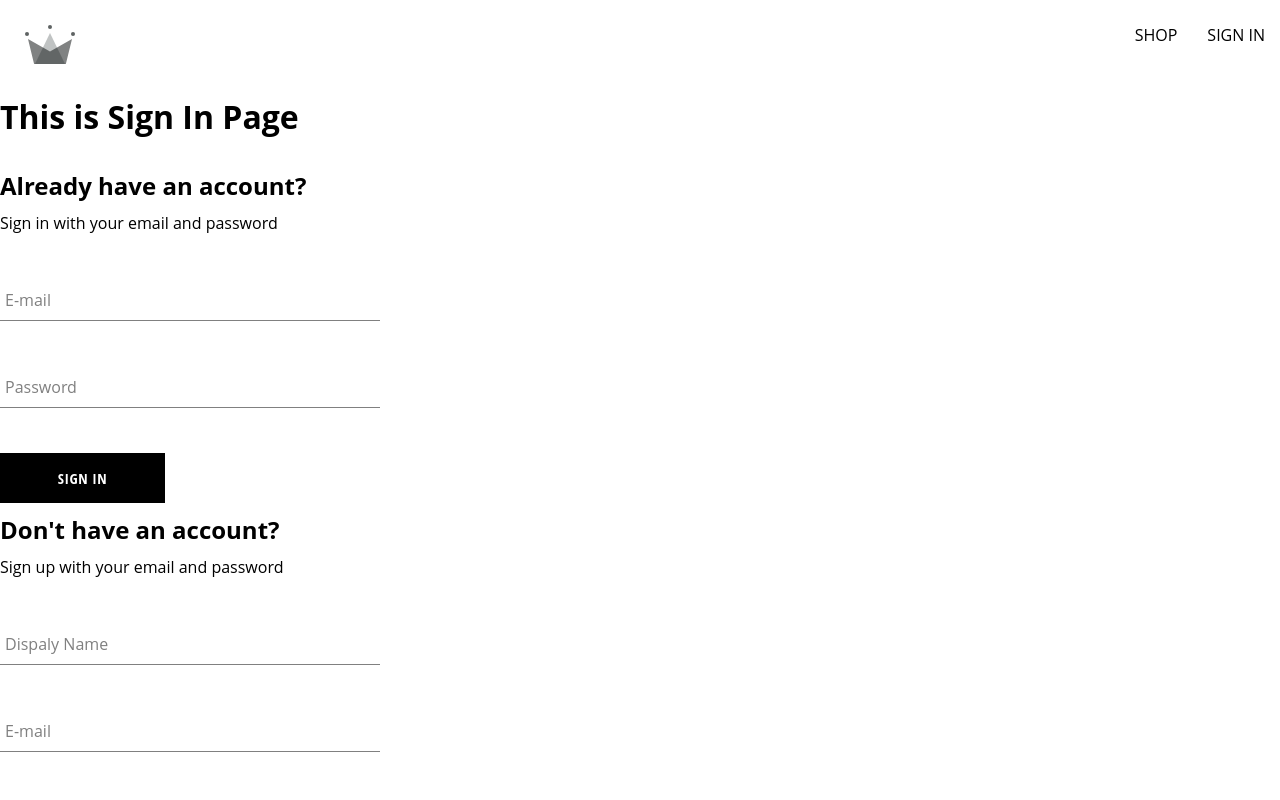
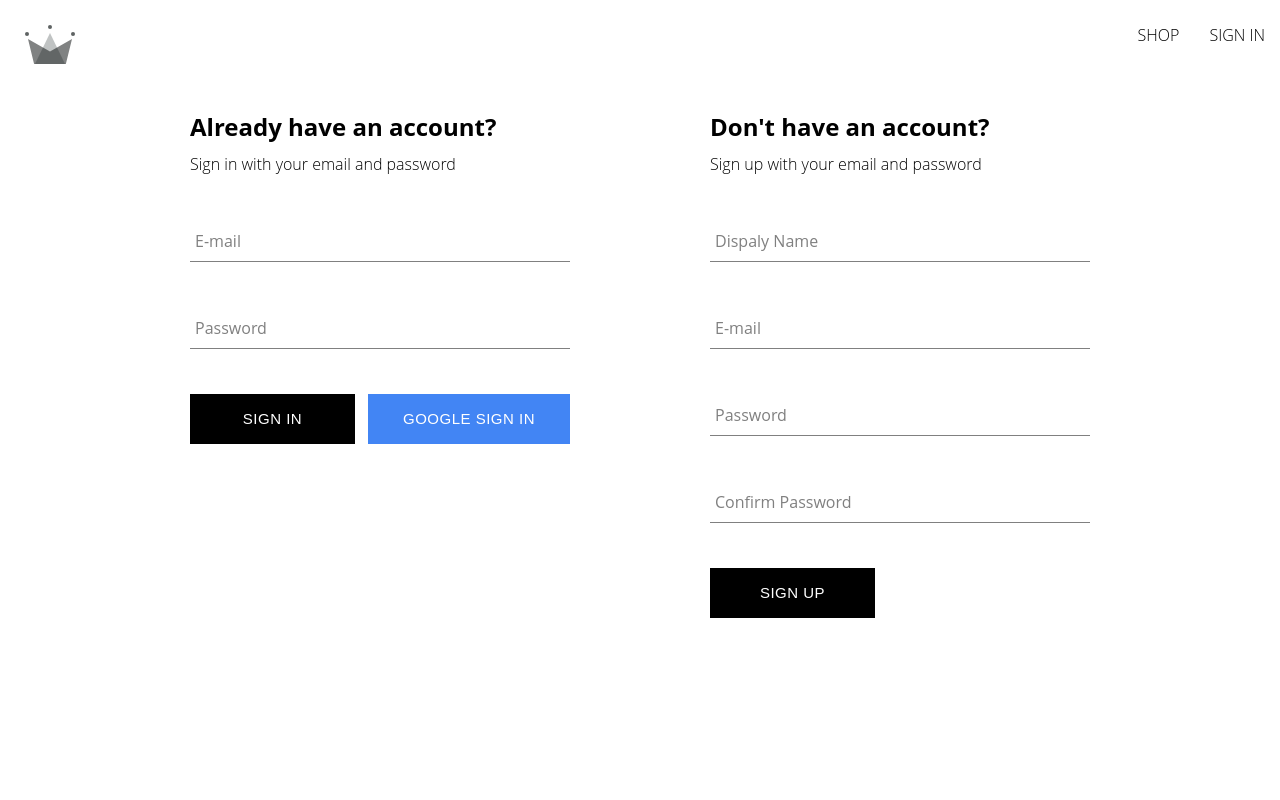
Before and after one commit to masudrana2779/eshop, a React (Create React App) app: page /auth in a window 1280 px wide. Shown: the top 800 px of the page. Built offline with nearby package versions, Linux system fonts and the light colour scheme; the HTML template or start-up script is replaced by a standard one.

Commit message:
finally done signin and sign up page design

```diff
--- a/src/components/button/button.component.jsx
+++ b/src/components/button/button.component.jsx
@@ -5,7 +5,7 @@ const BUTTON_TYPE_CLASS = {
   inverted: "inverted",
 };
 
-const Button = ({ children, buttonType, otherProps }) => {
+const Button = ({ children, buttonType, ...otherProps }) => {
   return (
     <button
       className={`button-container ${BUTTON_TYPE_CLASS[buttonType]}`}
--- a/src/components/button/button.styles.scss
+++ b/src/components/button/button.styles.scss
@@ -9,7 +9,6 @@
   background-color: black;
   color: white;
   text-transform: uppercase;
-  font-family: 'Open Sans Condensed';
   font-weight: bolder;
   border: none;
   cursor: pointer;
--- a/src/components/sign-in-form/sign-in-form.component.jsx
+++ b/src/components/sign-in-form/sign-in-form.component.jsx
@@ -1,8 +1,13 @@
 import { useState } from "react";
+import {
+  createUserDocumentFromAuth,
+  signInWithGooglePopup,
+  signInAuthUserWithEmailAndPassword,
+} from "../../utils/firebase/firebase.utils";
 
 import Button from "../button/button.component";
 import FormInput from "../form-input/form-input.component";
-import './sign-in-form.styles.scss';
+import "./sign-in-form.styles.scss";
 
 const defaultFormFields = {
   displayName: "",
@@ -20,14 +25,34 @@ const SignInFrom = () => {
     setFormFields(defaultFormFields);
   };
 
+  const signInWithGoogle = async () => {
+    const { user } = await signInWithGooglePopup();
+    await createUserDocumentFromAuth(user);
+  };
+
   const handleSubmit = async (event) => {
     event.preventDefault();
 
     try {
+      const response = await signInAuthUserWithEmailAndPassword(
+        email,
+        password
+      );
+
+      console.log(response);
 
       resetFormFields();
     } catch (error) {
-
+      switch (error.code) {
+        case "auth/wrong-password":
+          alert("incorrect password for email");
+          break;
+        case "auth/user-not-found":
+          alert("user not found");
+          break;
+        default:
+          console.log(error);
+      }
     }
   };
 
@@ -42,7 +67,6 @@ const SignInFrom = () => {
       <h2>Already have an account?</h2>
       <span>Sign in with your email and password</span>
       <form onSubmit={handleSubmit}>
-
         <FormInput
           lable="E-mail"
           type="email"
@@ -60,8 +84,12 @@ const SignInFrom = () => {
           onChange={handleChange}
           required
         />
-
-        <Button type="submit">SIGN IN</Button>
+        <div className="buttons-container">
+          <Button type="submit">SIGN IN</Button>
+          <Button type='button' onClick={signInWithGoogle} buttonType="google">
+            GOOGLE SIGN IN
+          </Button>
+        </div>
       </form>
     </div>
   );
--- a/src/components/sign-in-form/sign-in-form.styles.scss
+++ b/src/components/sign-in-form/sign-in-form.styles.scss
@@ -5,4 +5,8 @@
     h2 {
         margin: 10px 0;
     }
+    .buttons-container {
+        display: flex;
+        justify-content: space-between;
+    }
 }
--- a/src/index.scss
+++ b/src/index.scss
@@ -3,6 +3,7 @@ body {
   font-family: "Open Sans", sans-serif;
   -webkit-font-smoothing: antialiased;
   -moz-osx-font-smoothing: grayscale;
+  font-weight: 300;
 }
 
 code {
--- a/src/routes/authentication/authentication.component.jsx
+++ b/src/routes/authentication/authentication.component.jsx
@@ -1,25 +1,16 @@
 
 import SignInFrom from "../../components/sign-in-form/sign-in-form.component";
 import SignUpFrom from "../../components/sign-up-form/sign-up-form.component";
-import {
-  createUserDocumentFromAuth,
-  signInWithGooglePopup
-} from "../../utils/firebase/firebase.utils";
+
+import './authentication.styles.scss';
 
 const Authentication = () => {
 
-
-  const logGoogleUser = async () => {
-    const { user } = await signInWithGooglePopup();
-    const userDocRef = await createUserDocumentFromAuth(user);
-  };
   return (
-    <>
-      <h1>This is Sign In Page</h1>
-      {/* <button onClick={logGoogleUser}> Sign in with Google Popup</button> */}
+    <div className="authentication-container">
       <SignInFrom />
       <SignUpFrom />
-    </>
+    </div>
   );
 };
 
--- /dev/null
+++ b/src/routes/authentication/authentication.styles.scss
@@ -0,0 +1,7 @@
+.authentication-container {
+    display: flex;
+    justify-content: space-between;
+    width: 900px;
+    margin: 30px auto;
+
+}
--- a/src/utils/firebase/firebase.utils.js
+++ b/src/utils/firebase/firebase.utils.js
@@ -2,9 +2,8 @@ import { initializeApp } from "firebase/app";
 import {
   createUserWithEmailAndPassword,
   getAuth,
-  GoogleAuthProvider,
-  signInWithPopup,
-  signInWithRedirect,
+  GoogleAuthProvider, signInWithEmailAndPassword, signInWithPopup,
+  signInWithRedirect
 } from "firebase/auth";
 
 import { doc, getDoc, getFirestore, setDoc } from "firebase/firestore";
@@ -71,3 +70,9 @@ export const createAuthUserWithEmailAndPassword = async (email, password) => {
   if (!email || !password) return;
   return await createUserWithEmailAndPassword(auth, email, password);
 };
+
+
+export const signInAuthUserWithEmailAndPassword = async (email, password) => {
+  if (!email || !password) return;
+  return await signInWithEmailAndPassword(auth, email, password);
+};
```
